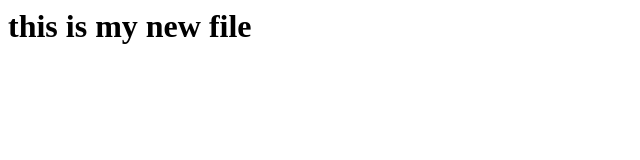
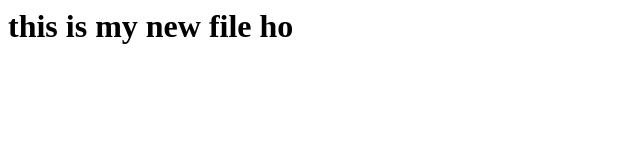
Before and after one commit to bhumikakulkarn/Mini-Project-1, a plain HTML site: page index.html in a window 1280 px wide. Shown: the full height of the page, 0-640 px from the left. Drawn offline with Linux system fonts and the light colour scheme.

Commit message:
Update index.html

```diff
--- a/index.html
+++ b/index.html
@@ -1,7 +1,7 @@
 <html>
     <head>
         <body>
-            <h1> this is my new file </h1>
+            <h1> this is my new file  ho </h1>
         </body>
     </head>
 </html>
```
